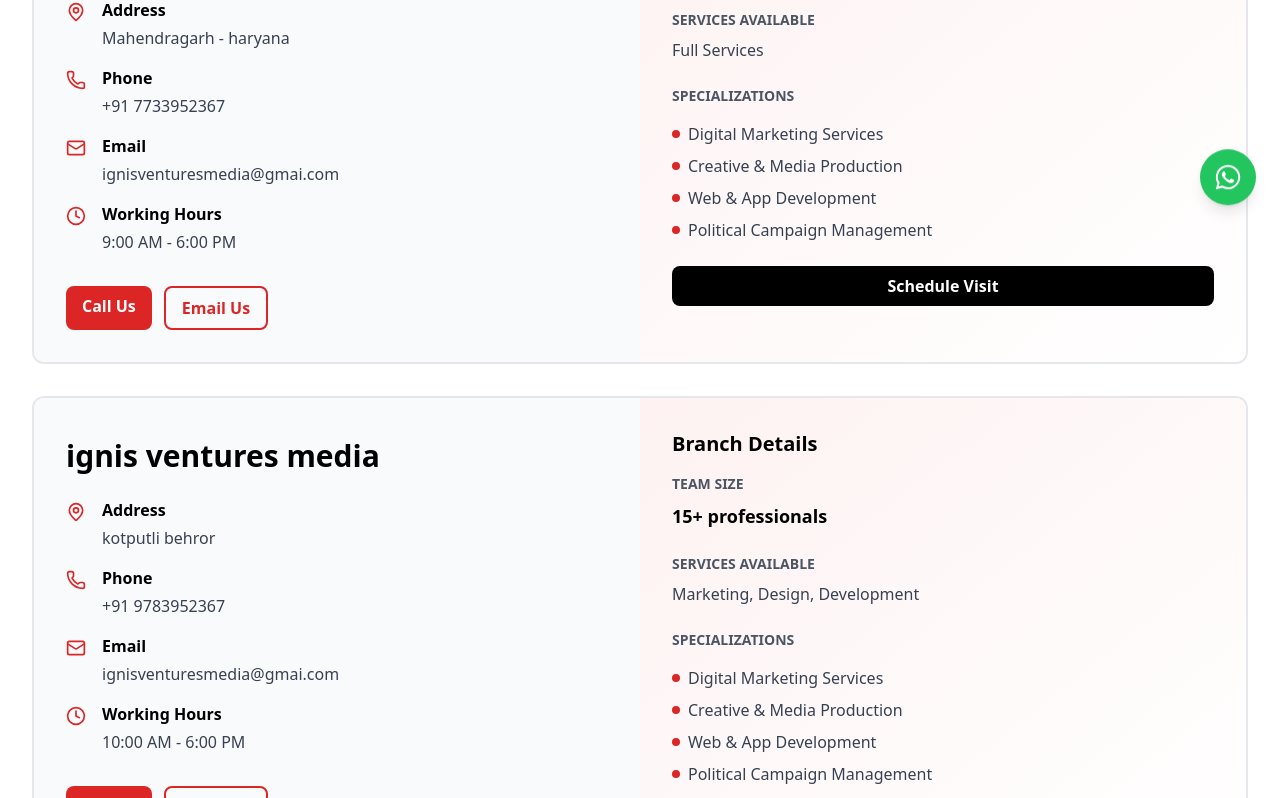
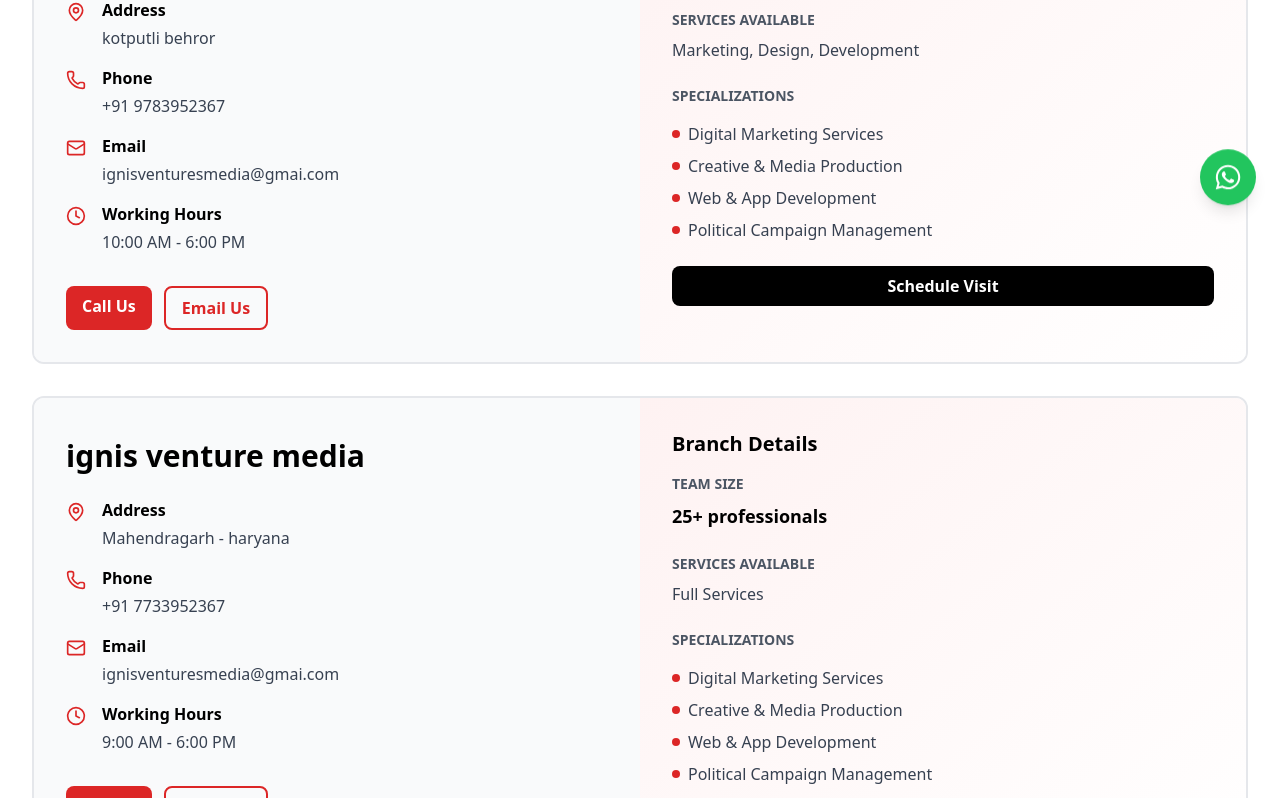
Before and after one commit to rahul7073/ignis-media, a React (Vite) app: page /branches in a window 1280 px wide. Shown: the part 557-1355 px from the top of the page. Built offline with nearby package versions, Linux system fonts and the light colour scheme.

Commit message:
final website replace

```diff
--- a/client/pages/Branches.tsx
+++ b/client/pages/Branches.tsx
@@ -4,6 +4,17 @@
 
 export default function Branches() {
   const branches = [
+    {
+      id: 2,
+      name: 'ignis ventures media',
+      address: 'kotputli behror',
+      phone: '+91 9783952367',
+      email: 'ignisventuresmedia@gmai.com',
+      services: 'Marketing, Design, Development',
+      hours: '10:00 AM - 6:00 PM',
+      team: '15+ professionals',
+      coordinates: { lat: 26.9124, lng: 75.7873 }
+    },
     {
       id: 1,
       name: 'ignis venture media',
@@ -14,17 +25,6 @@
       hours: '9:00 AM - 6:00 PM',
       team: '25+ professionals',
       coordinates: { lat: 28.0, lng: 75.5 }
-    },
-    {
-      id: 2,
-      name: 'ignis ventures media',
-      address: 'kotputli behror',
-      phone: '+91 9783952367',
-      email: 'ignisventuresmedia@gmai.com',
-      services: 'Marketing, Design, Development',
-      hours: '10:00 AM - 6:00 PM',
-      team: '15+ professionals',
-      coordinates: { lat: 26.9124, lng: 75.7873 }
     },
     // {
     //   id: 3,
```
